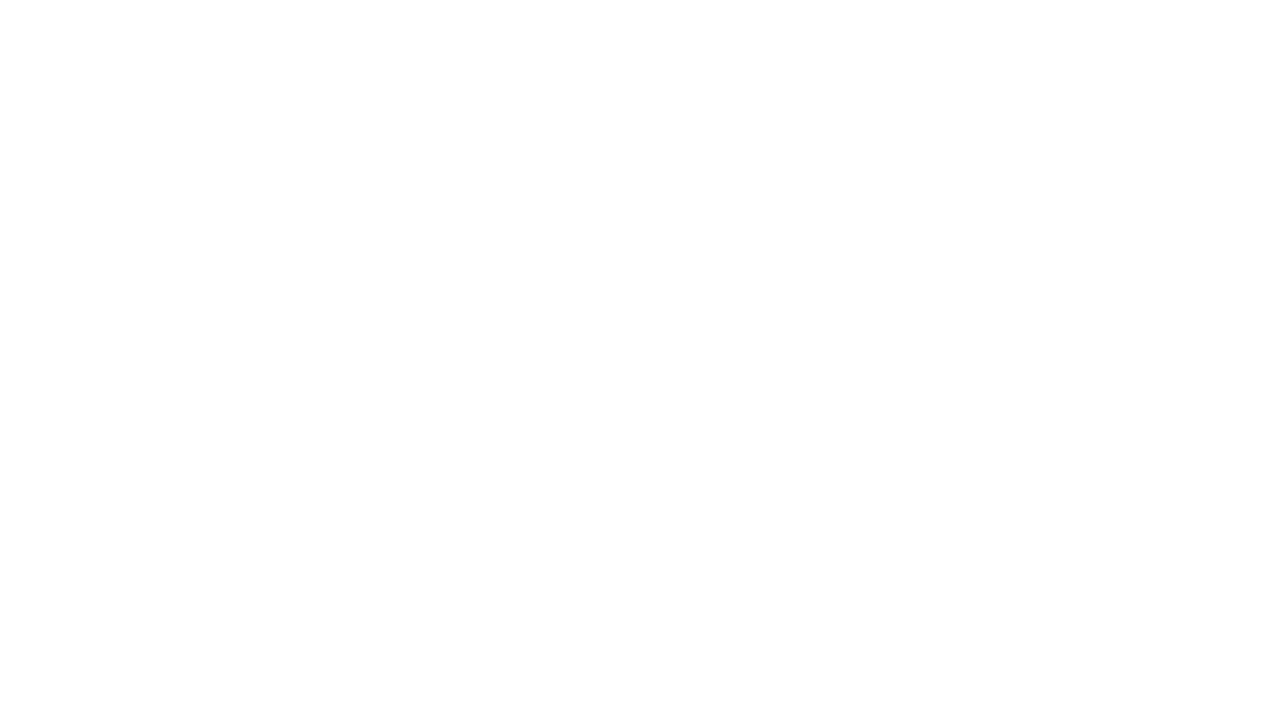
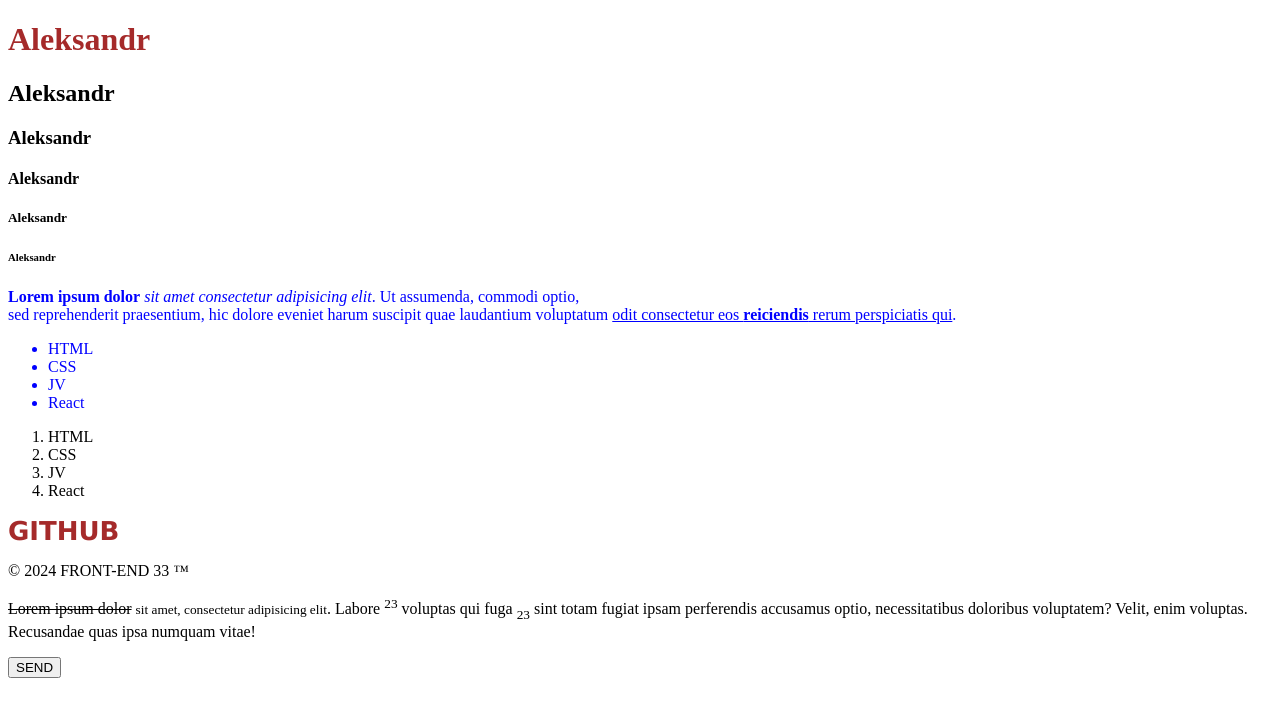
Before and after one commit to Aleksandr0607/HTML1, a plain HTML site: page index.html in a window 1280 px wide. Drawn offline with Linux system fonts and the light colour scheme.

Commit message:
font_family

```diff
--- a/index.html
+++ b/index.html
@@ -4,8 +4,41 @@
     <meta charset="UTF-8">
     <meta name="viewport" content="width=device-width, initial-scale=1.0">
     <title>Document</title>
+    <link rel="stylesheet" href="/style/main.css">
 </head>
 <body>
 
+<h1>Aleksandr</h1>
+<h2>Aleksandr</h2>
+<h3>Aleksandr</h3>
+<h4>Aleksandr</h4>
+<h5>Aleksandr</h5>
+<h6>Aleksandr</h6>
+<p class="main_text">
+    <b>Lorem ipsum dolor</b>
+    <i>sit amet consectetur adipisicing elit</i>.
+    Ut assumenda, commodi optio,
+    <br> sed reprehenderit praesentium, hic dolore eveniet harum suscipit quae laudantium voluptatum
+    <u>odit consectetur eos <strong>reiciendis</strong> rerum perspiciatis qui</u>.
+</p>
+
+<ul>
+<li class="main_text">HTML</li>
+<li class="main_text">CSS</li>
+<li class="main_text">JV</li>
+<li class="main_text">React</li>
+</ul>
+
+<ol>
+    <li >HTML</li>
+    <li>CSS</li>
+    <li>JV</li>
+    <li>React</li>
+    </ol>
+    <a class="btn_link" href="https://github.com/Aleksandr0607?tab=repositories">GITHUB</a>
+    <p>&copy; 2024 FRONT-END 33 &trade; </p>
+    <p><s>Lorem ipsum dolor</s> <small>sit amet, consectetur adipisicing elit</small>. Labore <sup>23</sup> voluptas qui fuga <sub>23</sub> sint totam fugiat ipsam perferendis accusamus optio, necessitatibus doloribus voluptatem? Velit, enim voluptas. Recusandae quas ipsa numquam vitae!</p>
+    <button>SEND</button>
+
 </body>
 </html>
--- /dev/null
+++ b/style/main.css
@@ -0,0 +1,11 @@
+h1{
+    color: brown;
+}
+.main_text  {color: blue;}
+.btn_link {
+    color: brown;
+    text-decoration: none;
+    font-size: 26px;
+    font-weight: 700;
+    font-family: Verdana, Geneva, Tahoma, sans-serif;
+}
```
